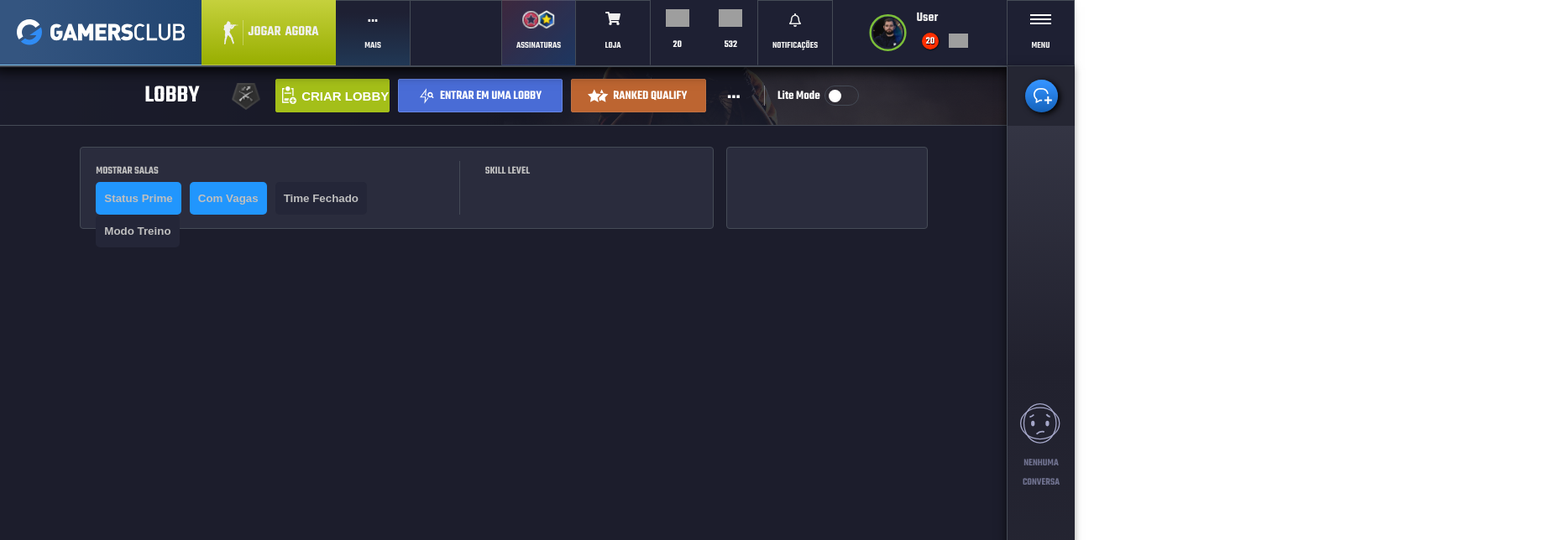
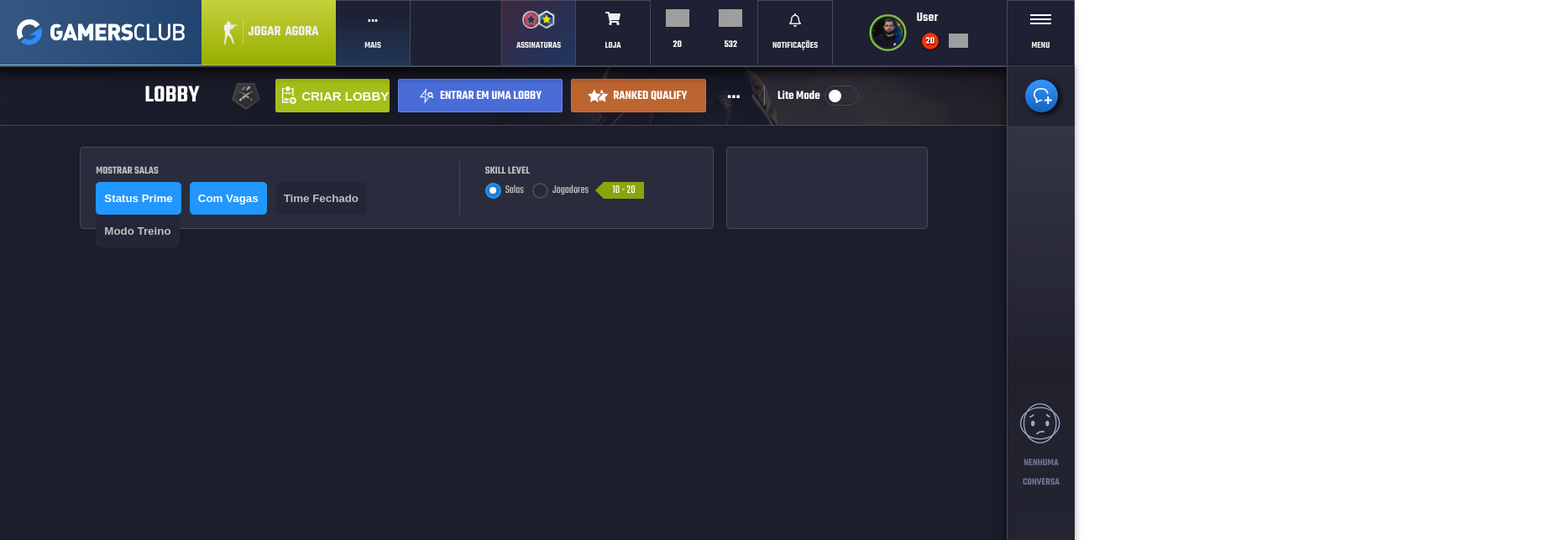
Before and after one commit to RafaelGrimmler/GCcloneReactJS, a React (Create React App) app: page / in a window 1280 px wide. Shown: the top 644 px of the page at 84% size, 1858 px wide, since content can reach past the window. Built offline with nearby package versions, Linux system fonts and the light colour scheme; grey boxes are pictures that could not be loaded; the HTML template or start-up script is replaced by a standard one.

Commit message:
levelrange

```diff
--- a/src/Components/Lobby/Lobbysetting/index.js
+++ b/src/Components/Lobby/Lobbysetting/index.js
@@ -1,6 +1,6 @@
 import React from 'react';
 
-import { Container, Lobbyoptions, Searchinlobby, Selectfilters, Rangefilters, Contentseparator, Namefilter, Contentpart, Leftbutton } from './styles';
+import { Container, Lobbyoptions, Searchinlobby, Selectfilters, Rangefilters, Contentseparator, Namefilter, Contentpart, Leftbutton, Radioscontainer, Radiobutton, Levelrange } from './styles';
 
 // Context
 import { useButton } from '../../../context/LobbyButtonsContext'
@@ -53,7 +53,15 @@
                     <span>SKILL LEVEL</span>
                 </Namefilter>
                 <Contentpart>
-
+                    <Radioscontainer>
+                        <Radiobutton id='fslctS' type='radio' name='filterselect' checked/>
+                        <label for='fslctS'>Salas</label>
+                        <Radiobutton id='fslctJ' type='radio' name='filterselect' />
+                        <label for='fslctJ'>Jogadores</label>
+                        <Levelrange>
+                            <span>10 - 20</span>
+                        </Levelrange>
+                    </Radioscontainer>
                 </Contentpart>
             </Rangefilters>
         </Lobbyoptions>
--- a/src/Components/Lobby/Lobbysetting/styles.js
+++ b/src/Components/Lobby/Lobbysetting/styles.js
@@ -46,6 +46,7 @@
     width: 253px;
     height: 64px;
     margin-right: 18px;
+    position: relative;
 `;
 
 export const Namefilter = styled.div`
@@ -79,8 +80,81 @@
     cursor: pointer;
 
     & span {
-        color: #bfbfbf;
+        color: ${props => props.selected ? 'white' : '#bfbfbf'};
         font-weight: bold;
         font-stretch: condensed;
     }
 `;
+
+export const Radioscontainer = styled.div`
+    width: 100%;
+    height: 20px;
+    display: flex;
+    justify-content: start;
+    align-items: center;
+
+    & label {
+        color: #bfbfbf;
+        margin-left: 5px;
+        margin-right: 10px;
+        font-size: 14px;
+        cursor: pointer;
+    }
+`;
+
+export const Radiobutton = styled.input`
+    width: 19px;
+    height: 19px;
+    background-color: #272736;
+    -webkit-appearance: none;
+    border: 2px solid var(--header-border-color);
+    border-radius: 50%;
+    position: relative;
+    display: flex;
+    justify-content: center;
+    align-items: center;
+    cursor: pointer;
+
+    &:checked {
+        width: 19px;
+        height: 19px;
+        background-color: #217ccc;
+        border-color: #2196FD;
+    }
+
+    &:checked:before {
+        content: '';
+        width: 8px;
+        height: 8px;
+        border-radius: 50%;
+        background-color: white;
+    }
+`;
+
+export const Levelrange = styled.div`
+    width: 48px;
+    height: 20px;
+    background-color: #8BA40C;
+    position: relative;
+    margin-left: 8px;
+    display: flex;
+    justify-content: center;
+    align-items: center;
+
+    &:before {
+        content: '';
+        width: 0;
+        height: 0;
+        border-bottom: 10px solid transparent;
+        border-right: 10px solid #8BA40C;
+        border-top: 10px solid transparent;
+        position: absolute;
+        left: -10px;
+    }
+
+    & span {
+        color: white;
+        font-size: 14px;
+        font-stretch: extra-condensed;
+    }
+`;
```
